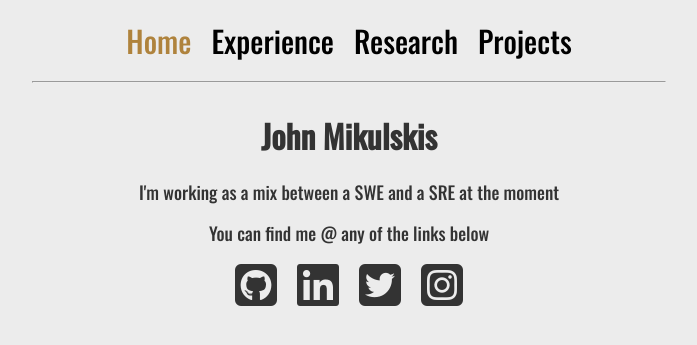
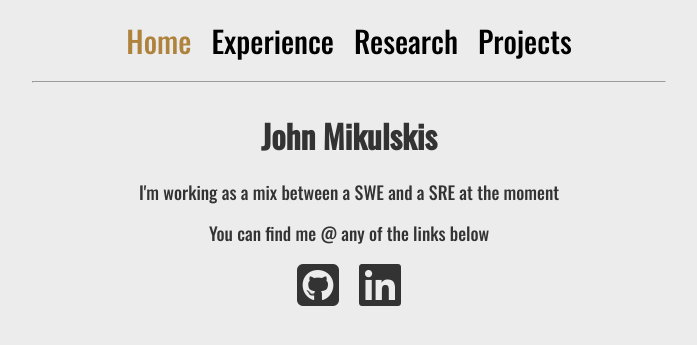
Before and after one commit to jkulskis/jkulskis.github.io, a Jekyll site: the page built from index.html, in a window 1280 px wide. Shown: the top 345 px of the page, without its empty margins (291-988 px from the left). Built offline with Jekyll 4.4.1, drawn with Linux system fonts in a browser that asks for light colours; nearby versions of some CDN libraries.

Commit message:
Removing some links

```diff
--- a/index.html
+++ b/index.html
@@ -10,6 +10,4 @@ title: Home
 <div class="container" id="socials">
   <a href="https://github.com/jkulskis" target="_blank"><i class="fab fa-github-square fa-3x"></i></a>
   <a href="https://www.linkedin.com/in/jkulskis/" target="_blank"><i class="fab fa-linkedin fa-3x"></i></a>
-  <a href="https://twitter.com/jkulskis" target="_blank"><i class="fab fa-twitter-square fa-3x"></i></a>
-  <a href="https://www.instagram.com/jkulskis/" target="_blank"><i class="fab fa-instagram-square fa-3x"></i></a>
 </div>
```
